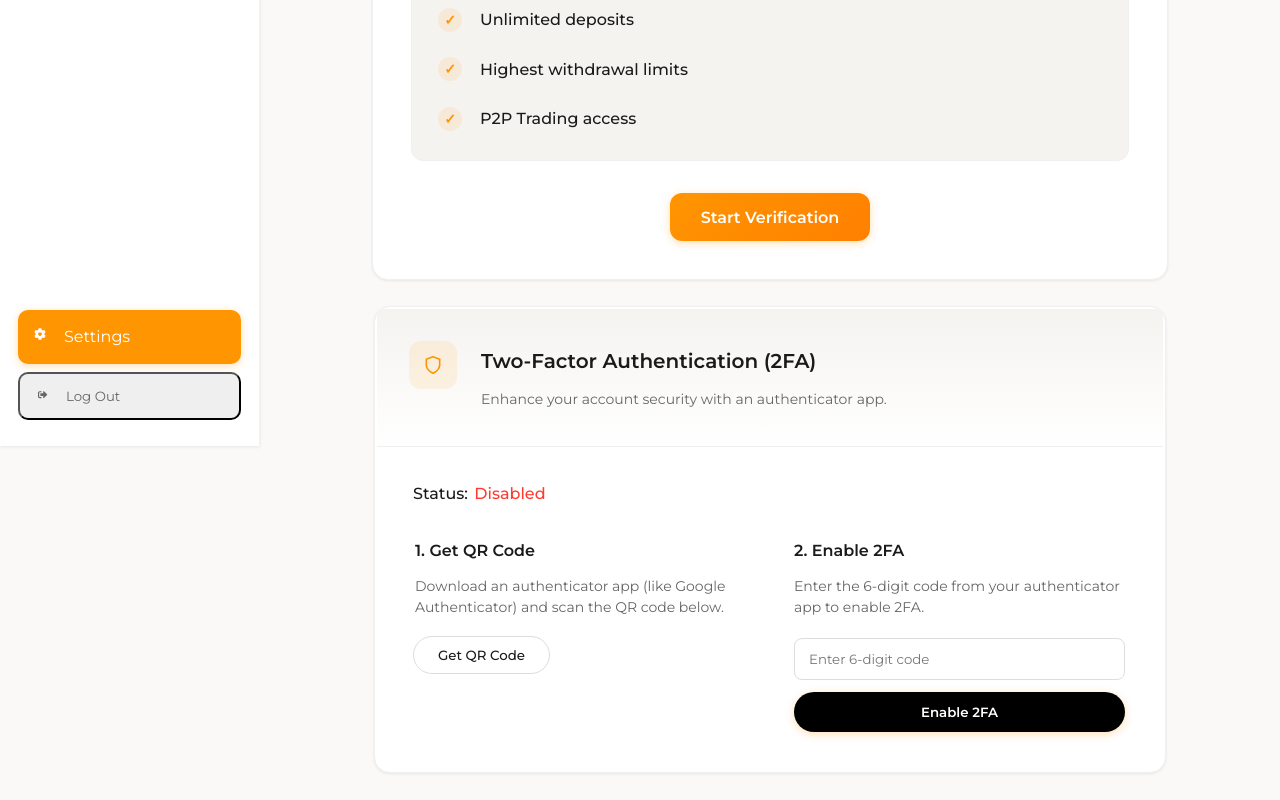
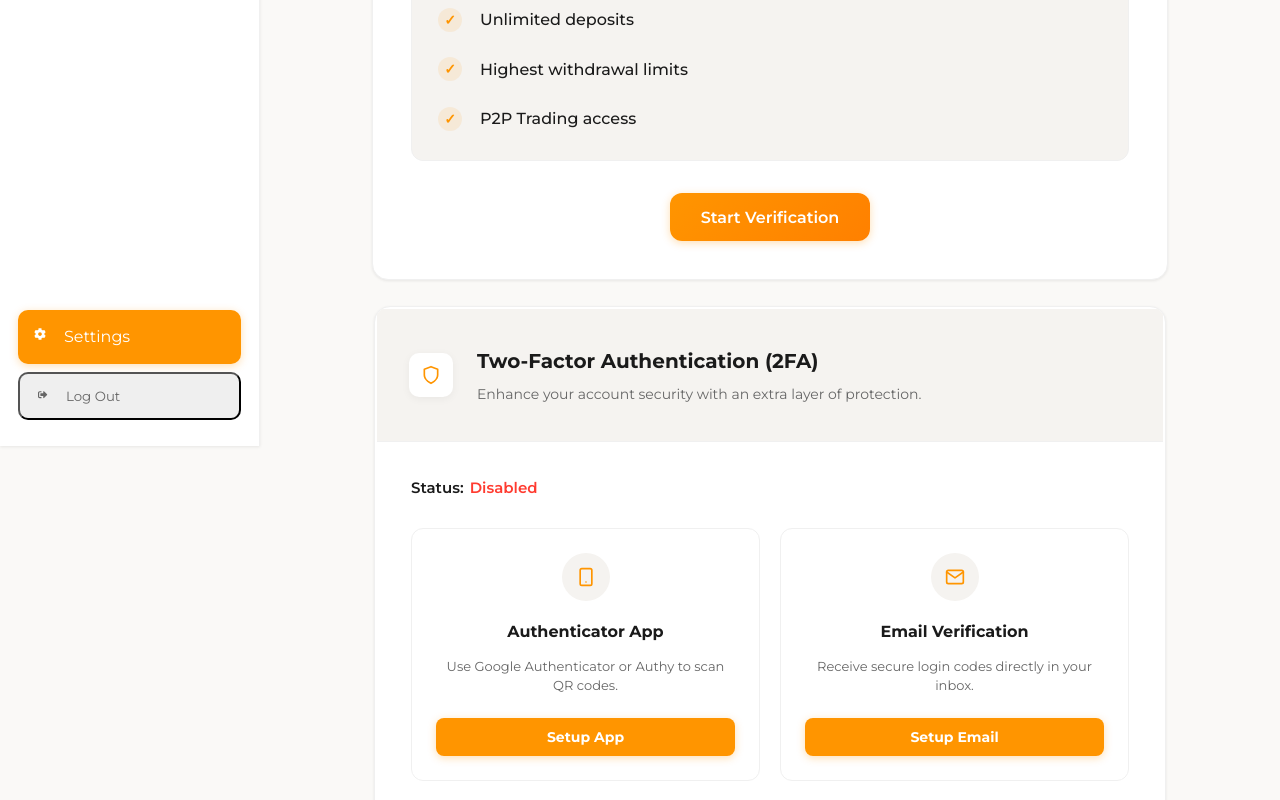
Before and after one commit to kpee92/unduct-user-dashboard, a Next.js app: page /settings in a window 1280 px wide. Shown: the part 354-1154 px from the top of the page. Built offline with nearby package versions, Linux system fonts and the light colour scheme; no server answers; sample sign-in values are in the browser's storage.

Commit message:
email otp 2fa enable diable api implemented

```diff
--- a/src/components/TwoFactorAuth.jsx
+++ b/src/components/TwoFactorAuth.jsx
@@ -3,121 +3,127 @@ import { useState, useEffect } from "react";
 import { apiRequest, endpoints, getTokenPayload } from "@/lib/api";
 import { useDispatch } from "react-redux";
 import { addToast } from "@/store/slices/uiSlice";
-import { twoFAStatusThunk, disable2faThunk } from "@/store/slices/authSlice";
+import { twoFAStatusThunk } from "@/store/slices/authSlice";
 
-export default function TwoFactorAuth({ isEnabledProp }) {
+export default function TwoFactorAuth() {
   const dispatch = useDispatch();
-  const [status, setStatus] = useState("disabled"); // disabled, setup, enabled
+  const [totpEnabled, setTotpEnabled] = useState(false);
+  const [emailEnabled, setEmailEnabled] = useState(false);
+  const [anyEnabled, setAnyEnabled] = useState(false);
+
   const [qrCode, setQrCode] = useState(null);
   const [code, setCode] = useState("");
   const [loading, setLoading] = useState(false);
-
-  // Sync with prop if provided
-  useEffect(() => {
-    if (isEnabledProp) {
-        setStatus("enabled");
-    }
-  }, [isEnabledProp]);
-
-  // Keep internal check as backup or parallel (optional, but requested to move to page)
-  // We can leave the internal check to handle direct refreshes if the prop isn't ready immediately
-  // But if parent provides it, we prioritize successful enable.
+  const [activeSetupMethod, setActiveSetupMethod] = useState(null); // 'totp', 'email', or 'disable_totp', 'disable_email'
 
   const getUserId = () => {
     const payload = getTokenPayload();
     return payload?.id || payload?.sub;
   };
 
-  useEffect(() => {
+  const fetchStatus = () => {
     const userId = getUserId();
-    console.log("2FA: Checking status for User ID:", userId);
-
     if (userId) {
       dispatch(twoFAStatusThunk(userId))
         .unwrap()
         .then((res) => {
-           console.log("2FA: Status Response:", res);
-           // Check for various response formats
-           const isEnabled = res?.status === 'enabled' || res?.is2FaEnabled === true;
-           if (isEnabled) {
-               setStatus("enabled");
-           } else if (!isEnabledProp) {
-               // Only reset to disabled if prop is also false
-               // setStatus("disabled");
-           }
+          setTotpEnabled(res?.totp?.enabled || false);
+          setEmailEnabled(res?.email?.enabled || false);
+          setAnyEnabled(res?.anyEnabled || false);
         })
         .catch((err) => console.error("2FA Status Check Failed:", err));
     }
-  }, [dispatch, isEnabledProp]);
+  };
 
-  const handleGetQR = async () => {
+  useEffect(() => {
+    fetchStatus();
+  }, [dispatch]);
+
+  const handleSetup = async (method) => {
     setLoading(true);
+    setQrCode(null);
+    setCode("");
     try {
       const userId = getUserId();
-      if (!userId) throw new Error("User not found (Verification failed)");
+      if (!userId) throw new Error("User session expired");
 
       const res = await apiRequest(endpoints.enable2FA(), {
         method: "POST",
-        body: { userId }
+        body: { userId, method }
       });
 
-      // Log response for debugging
-      console.log("2FA Enable Response:", res);
-
+      if (method === "totp") {
         const qrData = res.qrCode || res.qr_code || res.url || res.data;
-
         if (qrData) {
           setQrCode(qrData);
-          setStatus("setup");
+          setActiveSetupMethod("totp");
         } else {
-         dispatch(addToast({ type: "error", message: "No QR code received from server. Check console." }));
+          dispatch(addToast({ type: "error", title: "QR Error", description: "No QR code received" }));
+        }
+      } else {
+        setActiveSetupMethod("email");
+        dispatch(addToast({ type: "success", title: "OTP Sent", description: "Verification code sent to your email" }));
       }
     } catch (err) {
-      dispatch(addToast({ type: "error", message: err.message || "Failed to get QR code" }));
+      dispatch(addToast({ type: "error", title: "Setup Failed", description: err.message }));
     } finally {
       setLoading(false);
     }
   };
 
-  const handleEnable = async () => {
+  const handleVerify = async () => {
     if (!code || code.length !== 6) {
-        dispatch(addToast({ type: "error", message: "Please enter a valid 6-digit code" }));
+      dispatch(addToast({ type: "error", title: "Invalid Code", description: "Please enter a 6-digit code" }));
       return;
     }
     setLoading(true);
     try {
       const userId = getUserId();
-      await apiRequest(endpoints.verify2FA(), {
+      const isDisabling = activeSetupMethod.startsWith("disable_");
+      const method = activeSetupMethod.replace("disable_", "");
+
+      const payload = { userId, method, code };
+      const endpoint = isDisabling ? endpoints.disable2FA() : endpoints.verify2FA();
+
+      console.log(`Calling ${isDisabling ? 'Disable' : 'Verify'} with payload:`, payload);
+
+      await apiRequest(endpoint, {
         method: "POST",
-        body: { userId, code }
+        body: payload
       });
 
-      dispatch(addToast({ type: "success", message: "2FA Enabled Successfully" }));
-      setStatus("enabled");
+      dispatch(addToast({
+        type: "success",
+        title: isDisabling ? "2FA Disabled" : "2FA Enabled",
+        description: `${method.toUpperCase()} authentication ${isDisabling ? 'removed' : 'activated'}`
+      }));
+
+      setActiveSetupMethod(null);
       setQrCode(null);
       setCode("");
+      fetchStatus();
     } catch (err) {
-      dispatch(addToast({ type: "error", message: err.message || "Failed to enable 2FA" }));
+      dispatch(addToast({ type: "error", title: "Action Failed", description: err.message }));
     } finally {
       setLoading(false);
     }
   };
 
-  const handleDisable = async () => {
-      if (!code || code.length !== 6) {
-          dispatch(addToast({ type: "error", message: "Please enter a valid 6-digit code" }));
-          return;
-      }
+  const initiateDisable = async (method) => {
     setLoading(true);
     try {
       const userId = getUserId();
-          await dispatch(disable2faThunk({ userId, code })).unwrap();
+      // Trigger OTP even for disabling as per request
+      await apiRequest(endpoints.enable2FA(), {
+        method: "POST",
+        body: { userId, method }
+      });
 
-          dispatch(addToast({ type: "success", message: "2FA Disabled Successfully" }));
-          setStatus("disabled");
+      setActiveSetupMethod(`disable_${method}`);
       setCode("");
+      dispatch(addToast({ type: "success", title: "OTP Sent", description: "Verification code sent to your inbox" }));
     } catch (err) {
-          dispatch(addToast({ type: "error", message: err?.message || err || "Failed to disable 2FA" }));
+      dispatch(addToast({ type: "error", title: "Action Failed", description: err.message }));
     } finally {
       setLoading(false);
     }
@@ -134,145 +140,218 @@ export default function TwoFactorAuth({ isEnabledProp }) {
           </div>
           <div>
             <h2>Two-Factor Authentication (2FA)</h2>
-                     <p>Enhance your account security with an authenticator app.</p>
+            <p>Enhance your account security with an extra layer of protection.</p>
           </div>
         </div>
 
         <div className="verification-body">
           <div className="status-row">
-                    <span>Status: <span className={status === "enabled" ? "status-enabled" : "status-disabled"}>
-                        {status === "enabled" ? "Enabled" : "Disabled"}
-                    </span></span>
+            Status: <span className={anyEnabled ? "status-enabled" : "status-disabled"}>
+              {anyEnabled ? "Enabled" : "Disabled"}
+            </span>
           </div>
 
-                {/* Instructions merged into actions below */}
-
-                <div className="actions-row">
-                    <div className="action-col">
-                        <h3>{status === "enabled" ? "Get QR Code" : "1. Get QR Code"}</h3>
-                        {status === "enabled" ? (
-                            <p className="step-text">Your account is currently secured with two-factor authentication.</p>
+          {!activeSetupMethod ? (
+            <div className="methods-grid">
+              {/* Authenticator Method */}
+              <div className="method-card">
+                <div className="method-icon-circle">
+                    <svg width="24" height="24" viewBox="0 0 24 24" fill="none" stroke="currentColor" strokeWidth="2" strokeLinecap="round" strokeLinejoin="round">
+                        <rect x="5" y="2" width="14" height="20" rx="2" ry="2"></rect>
+                        <line x1="12" y1="18" x2="12.01" y2="18"></line>
+                    </svg>
+                </div>
+                <h3>Authenticator App</h3>
+                <p>Use Google Authenticator or Authy to scan QR codes.</p>
+                {totpEnabled ? (
+                  <button className="btn-secondary" onClick={() => initiateDisable('totp')} disabled={loading}>Disable</button>
                 ) : (
-                            <p className="step-text">Download an authenticator app (like Google Authenticator) and scan the QR code below.</p>
-                        )}
-                        {qrCode ? (
-                            <div className="qr-display">
-                                <img src={qrCode} alt="2FA QR Code" />
-                            </div>
-                        ) : (
-                             <button className="btn-outline" onClick={handleGetQR} disabled={loading || status === "enabled"}>
-                                {loading ? "Loading..." : "Get QR Code"}
-                             </button>
+                  <button className="btn-primary" onClick={() => handleSetup('totp')} disabled={loading}>Setup App</button>
                 )}
               </div>
 
-                    <div className="action-col">
-                        <h3>{status === "enabled" ? "Disable 2FA" : "2. Enable 2FA"}</h3>
-                        {status === "enabled" ? (
-                             <p className="step-text">Enter the 6-digit code from your authenticator app to disable 2FA.</p>
+              {/* Email Method */}
+              <div className="method-card">
+                <div className="method-icon-circle">
+                    <svg width="24" height="24" viewBox="0 0 24 24" fill="none" stroke="currentColor" strokeWidth="2" strokeLinecap="round" strokeLinejoin="round">
+                        <path d="M4 4h16c1.1 0 2 .9 2 2v12c0 1.1-.9 2-2 2H4c-1.1 0-2-.9-2-2V6c0-1.1.9-2 2-2z"></path>
+                        <polyline points="22,6 12,13 2,6"></polyline>
+                    </svg>
+                </div>
+                <h3>Email Verification</h3>
+                <p>Receive secure login codes directly in your inbox.</p>
+                {emailEnabled ? (
+                  <button className="btn-secondary" onClick={() => initiateDisable('email')} disabled={loading}>Disable</button>
                 ) : (
-                             <p className="step-text">Enter the 6-digit code from your authenticator app to enable 2FA.</p>
-                        )}
-                        <div className="input-group">
-                            <input
-                                type="text"
-                                placeholder="Enter 6-digit code"
-                                value={code}
-                                onChange={(e) => setCode(e.target.value.replace(/\D/g, '').slice(0, 6))}
-                                disabled={loading}
-                            />
-                            {status === "enabled" ? (
-                                <button className="btn-danger" onClick={handleDisable} disabled={loading}>
-                                    {loading ? "Disabling..." : "Disable 2FA"}
-                                </button>
-                            ) : (
-                                <button className="btn-primary" onClick={handleEnable} disabled={loading}>
-                                    {loading ? "Enabling..." : "Enable 2FA"}
-                                </button>
+                  <button className="btn-primary" onClick={() => handleSetup('email')} disabled={loading}>Setup Email</button>
                 )}
               </div>
             </div>
+          ) : (
+             <div className="setup-container fade-in">
+                <button className="btn-back" onClick={() => setActiveSetupMethod(null)}>
+                    <svg width="18" height="18" viewBox="0 0 24 24" fill="none" stroke="currentColor" strokeWidth="2" strokeLinecap="round" strokeLinejoin="round"><line x1="19" y1="12" x2="5" y2="12"></line><polyline points="12 19 5 12 12 5"></polyline></svg>
+                    Back to Selection
+                </button>
+
+                <div className="setup-content">
+                    <h3>{activeSetupMethod.startsWith('disable') ? 'Disable' : 'Secure'} {activeSetupMethod.includes('email') ? 'Email' : 'Authenticator'}</h3>
+                    <p className="setup-desc">
+                        {activeSetupMethod === 'totp'
+                            ? "Scan the QR code below with your authenticator app, then enter the 6-digit verification code."
+                            : activeSetupMethod === 'email'
+                            ? "We've sent a 6-digit code to your email. Please enter it below to complete setup."
+                            : `Please enter the 6-digit verification code to disable ${activeSetupMethod.includes('email') ? 'Email' : 'App'} authentication.`}
+                    </p>
+
+                    {qrCode && activeSetupMethod === 'totp' && (
+                        <div className="qr-container">
+                            <img src={qrCode} alt="2FA QR Code" />
                         </div>
+                    )}
+
+                    <div className="verification-form">
+                        <div className="input-title">Verification Code</div>
+                        <input
+                            type="text"
+                            placeholder="000 000"
+                            className="code-input"
+                            value={code}
+                            onChange={(e) => setCode(e.target.value.replace(/\D/g, '').slice(0, 6))}
+                            maxLength={6}
+                        />
+                        <button className="btn-submit" onClick={handleVerify} disabled={loading || code.length !== 6}>
+                            {loading ? "Verifying..." : activeSetupMethod.startsWith('disable') ? "Confirm Disable" : "Enable Method"}
+                        </button>
+                    </div>
+                </div>
+             </div>
+          )}
         </div>
       </section>
 
       <style jsx>{`
-            .settings-container-inner { max-width: 800px; margin: 0 auto 24px auto; }
+        .settings-container-inner { max-width: 800px; margin: 0 auto; padding-bottom: 40px; }
+
         .verification-card {
            background: var(--card-bg, #fff);
-                border: 1px solid var(--card-border, #eee);
+           border: 1px solid var(--card-border, #f0f0f0);
            border-radius: 16px;
+           box-shadow: var(--shadow-1, 0 1px 3px rgba(0,0,0,0.08));
            overflow: hidden;
-                box-shadow: var(--shadow-1, 0 4px 6px rgba(0,0,0,0.05));
         }
+
         .verification-header {
            padding: 32px;
-                border-bottom: 1px solid var(--card-border, #eee);
            display: flex;
            gap: 20px;
-                align-items: flex-start;
-                background: linear-gradient(180deg, var(--bg-soft, #f9f9f9) 0%, rgba(255,255,255,0) 100%);
+           align-items: center;
+           border-bottom: 1px solid var(--card-border, #f0f0f0);
+           background: var(--bg-soft, #f5f3f0);
         }
+
         .icon-badge {
-                width: 48px; height: 48px; border-radius: 12px;
-                background: rgba(255, 149, 0, 0.1); color: var(--primary, #000);
+           width: 44px; height: 44px; border-radius: 10px;
+           background: #fff; color: var(--primary, #ff9500);
            display: flex; align-items: center; justify-content: center;
+           box-shadow: 0 2px 8px rgba(0,0,0,0.05);
            flex-shrink: 0;
         }
-            .verification-header h2 { font-size: 20px; font-weight: 600; color: var(--text, #000); margin: 0 0 8px 0; }
-            .verification-header p { font-size: 14px; color: var(--muted, #666); margin: 0; line-height: 1.5; }
+
+        .verification-header h2 { font-size: 20px; font-weight: 700; margin: 0; color: var(--text, #1a1a1a); }
+        .verification-header p { font-size: 14px; color: var(--muted, #666); margin: 2px 0 0 0; }
 
         .verification-body { padding: 32px; }
 
-            .status-row { margin-bottom: 24px; font-weight: 500; font-size: 16px; color: var(--text, #000); }
-            .status-disabled { color: #FF3B30; }
-            .status-enabled { color: #34C759; }
+        .status-row { margin-bottom: 24px; font-weight: 600; font-size: 15px; color: var(--text, #1a1a1a); }
+        .status-disabled { color: #ff3b30; }
+        .status-enabled { color: #34c759; }
 
-            .actions-row { display: flex; gap: 40px; flex-wrap: wrap; }
-            .action-col { flex: 1; min-width: 250px; }
-            .action-col h3 { font-size: 16px; font-weight: 600; margin-bottom: 8px; color: var(--text, #000); }
-            .step-text { font-size: 14px; color: var(--muted, #666); margin: 0 0 16px 0; line-height: 1.5; }
+        .methods-grid {
+           display: grid;
+           grid-template-columns: 1fr 1fr;
+           gap: 20px;
+        }
 
-            .btn-outline {
-                padding: 10px 24px;
-                border: 1px solid var(--border, #ddd);
-                background: transparent;
-                border-radius: 30px;
-                color: var(--text, #000);
-                cursor: pointer;
-                transition: all 0.2s;
-                font-weight: 500;
+        .method-card {
+           background: #fff;
+           border: 1px solid var(--card-border, #f0f0f0);
+           border-radius: 12px;
+           padding: 24px;
+           text-align: center;
+           transition: all 0.2s ease;
         }
-            .btn-outline:hover:not(:disabled) { border-color: var(--primary, #000); background: var(--bg-hover, #f5f5f5); }
 
-            .input-group { display: flex; flex-direction: column; gap: 12px; }
-            .input-group input {
-                padding: 12px 14px;
-                border-radius: 8px;
-                border: 1px solid var(--border, #ddd);
-                background: var(--bg-input, #fff);
-                color: var(--text, #000);
-                outline: none;
+        .method-card:hover { border-color: var(--primary, #ff9500); transform: translateY(-2px); box-shadow: var(--shadow-2); }
+
+        .method-icon-circle {
+           width: 48px; height: 48px; border-radius: 50%;
+           background: var(--bg-soft, #f5f3f0); color: var(--primary, #ff9500);
+           display: flex; align-items: center; justify-content: center;
+           margin: 0 auto 16px;
         }
-            .input-group input:focus { border-color: var(--primary, #000); }
 
-            .btn-primary, .btn-danger {
-                padding: 12px 24px;
-                color: #fff;
-                border: none;
-                border-radius: 30px;
-                cursor: pointer;
-                font-weight: 600;
-                transition: opacity 0.2s;
+        .method-card h3 { font-size: 16px; font-weight: 700; margin-bottom: 8px; color: var(--text, #1a1a1a); }
+        .method-card p { font-size: 13px; color: var(--muted, #666); margin-bottom: 20px; line-height: 1.5; }
+
+        .btn-primary {
+           background: var(--primary, #ff9500);
+           color: #fff; border: none; padding: 10px 24px; border-radius: 8px;
+           font-weight: 700; cursor: pointer; transition: all 0.2s;
+           width: 100%; font-size: 14px;
         }
-            .btn-primary { background: #000; }
-            .btn-danger { background: #FF3B30; }
+        .btn-primary:hover { background: var(--primary-2, #ff8000); box-shadow: 0 4px 12px rgba(255, 149, 0, 0.2); }
 
-            .btn-primary:disabled, .btn-danger:disabled { opacity: 0.5; cursor: not-allowed; }
-            .btn-primary:hover:not(:disabled) { opacity: 0.9; }
-            .btn-danger:hover:not(:disabled) { opacity: 0.9; }
+        .btn-secondary {
+           background: #fff;
+           color: var(--text, #1a1a1a); border: 1px solid var(--card-border, #f0f0f0);
+           padding: 10px 24px; border-radius: 8px;
+           font-weight: 700; cursor: pointer; transition: all 0.2s;
+           width: 100%; font-size: 14px;
+        }
+        .btn-secondary:hover { background: #fee2e2; color: #dc2626; border-color: #fecaca; }
 
-            .qr-display img { max-width: 180px; border-radius: 8px; border: 1px solid #eee; display: block; }
+        .btn-back {
+           display: flex; align-items: center; gap: 6px; background: none; border: none;
+           color: var(--muted, #666); font-size: 14px; font-weight: 600; cursor: pointer;
+           margin-bottom: 24px; padding: 4px 8px; border-radius: 6px;
+        }
+        .btn-back:hover { background: var(--bg-soft); color: var(--text); }
+
+        .setup-content { max-width: 500px; margin: 0 auto; text-align: center; }
+        .setup-content h3 { font-size: 22px; font-weight: 800; margin-bottom: 12px; color: var(--text); }
+        .setup-desc { font-size: 14px; color: var(--muted); line-height: 1.6; margin-bottom: 24px; }
+
+        .qr-container {
+           background: #fff; padding: 16px; border-radius: 12px;
+           border: 1px solid var(--card-border); display: inline-block;
+           margin-bottom: 24px;
+        }
+        .qr-container img { width: 180px; height: 180px; display: block; }
+
+        .verification-form { text-align: left; background: var(--bg-soft); padding: 24px; border-radius:12px; }
+        .input-title { font-size: 13px; font-weight: 700; color: var(--text); margin-bottom: 8px; text-transform: uppercase; letter-spacing: 0.5px; opacity: 0.8; }
+        .code-input {
+           width: 100%; height: 50px; border-radius: 8px; border: 1px solid var(--card-border);
+           background: #fff; font-size: 24px; font-weight: 700; text-align: center;
+           letter-spacing: 8px; color: var(--text); outline: none; margin-bottom: 16px;
+           transition: border-color 0.2s;
+        }
+        .code-input:focus { border-color: var(--primary); }
+        .btn-submit {
+           width: 100%; height: 50px; background: var(--primary); color: #fff;
+           border: none; border-radius: 8px; font-weight: 700; font-size: 16px;
+           cursor: pointer; transition: all 0.2s;
+        }
+        .btn-submit:hover:not(:disabled) { transform: translateY(-1px); box-shadow: 0 4px 12px rgba(255, 149, 0, 0.2); }
+        .btn-submit:disabled { opacity: 0.6; cursor: not-allowed; }
+
+        .fade-in { animation: fadeIn 0.3s ease-out; }
+        @keyframes fadeIn { from { opacity: 0; transform: translateY(10px); } to { opacity: 1; transform: translateY(0); } }
+
+        @media (max-width: 600px) {
+           .methods-grid { grid-template-columns: 1fr; }
+        }
       `}</style>
     </div>
   );
```
Lines whose indentation alone changed are shown as unchanged.
